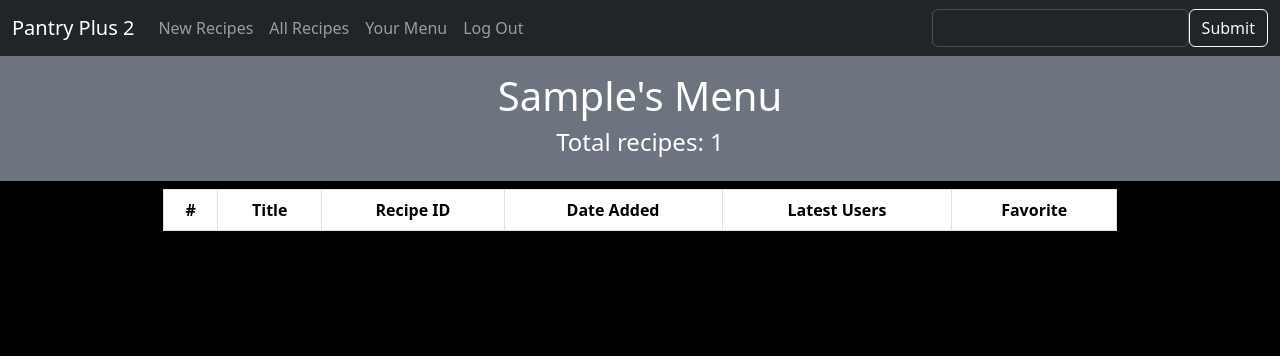
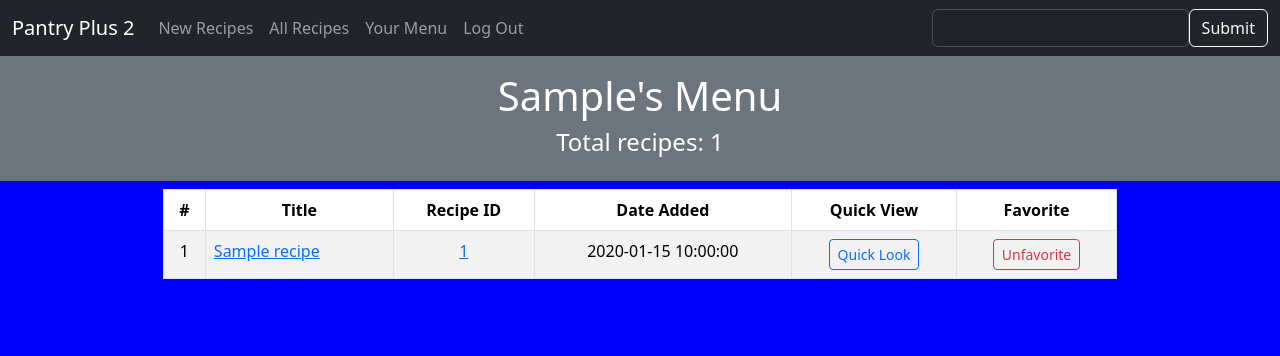
Before and after one commit to warmstrongsr/PantryPlus, a Flask app: page /account in a window 1280 px wide. Shown: the top 356 px of the page. Run offline with Flask 3, Linux system fonts and the light colour scheme; a user stored in the database is signed in; tables that the repository leaves empty hold one stand-in row (values such as "Sample post"); lists and menus that the app fills with data are empty; some libraries are stand-ins or nearby versions.

Commit message:
fixed account table with quick look

```diff
--- a/Backend/app/routes.py
+++ b/Backend/app/routes.py
@@ -177,7 +177,6 @@
     return render_template('add_recipe.html', title='Add Recipe', form=form)
 
 
-
 @app.route('/account', methods=['GET', 'POST'])
 @login_required
 def account():
@@ -186,14 +185,13 @@
 
     if form.validate_on_submit():
         search_term = form.search_term.data
-        recipes = Recipe.query.filter((Recipe.id.ilike(f"%{search_term}%")) | (Recipe.title.ilike(f"%{search_term}%")) | (Recipe.date_created.ilike(f"%{search_term}%")), Recipe.user_id==current_user.id).order_by(Recipe.user_id.asc()).all()
-    else:
-        recipes = Recipe.query.filter(Recipe.favorited_by.any(id=current_user.id)).order_by(Recipe.date_created.desc()).all()
-
+        recipes = current_user.favorites.filter((Recipe.id.ilike(f"%{search_term}%")) | (Recipe.title.ilike(f"%{search_term}%")) | (Recipe.date_created.ilike(f"%{search_term}%"))).order_by(Recipe.date_created.asc()).all()
+    else: #remove null value or non-title recipes from view
+        recipes = current_user.latest_added_recipes.filter(Recipe.title != None).order_by(Recipe.date_created.desc()).all()
 
     if request.method == 'POST':
         recipe_id = request.form.get('recipe_id')
-        recipe_title = request.form.get('recipe_title')
+        recipe_title = request.form.get('recipe_title', '')
         recipe_image = request.form.get('recipe_image')
         recipe = Recipe.query.get(recipe_id)
 
@@ -213,10 +211,7 @@
             db.session.commit()
             flash(f'{recipe.title} added to favorites.', 'success')
 
-        recipes = current_user.latest_added_recipes.order_by(Recipe.date_created.desc()).all()
-
     return render_template('account.html', recipes=recipes, form=form, username=username)
-
 
 
 @app.route('/signup', methods=["GET", "POST"])
--- a/Backend/app/templates/account.html
+++ b/Backend/app/templates/account.html
@@ -6,7 +6,7 @@
 {% if current_user.is_authenticated %}
 <h1>{{ current_user.username.title() }}'s Menu</h1>
 {% if recipes %}
-<h4>Total recipes: {{ recipes|length }}</h4>
+    <h4>Total recipes: {{ recipes|length }}</h4>
 {% endif %}
 {% else %}
 <h5>Please Sign Up or Log In to Create or Update Menus</h5>
@@ -16,13 +16,18 @@
 {% block content %}
 <style>
     .btn {
-    margin:auto;
-    display:block;
-}
-body{
-    background-color: black;
-}
+        margin: auto;
+        display: block;
+    }
 
+    .btn-pressed {
+        background-color: yellow;
+    }
+
+    .btn {
+        margin: auto;
+        display: block;
+    }
 </style>
 
 
@@ -43,16 +48,17 @@
                         Title</th>
                     <th>Recipe ID</th>
                     <th>Date Added</th>
-                    <th>Latest Users</th>
+                    <th>Quick View</th>
                     <th>Favorite</th>
                 </tr>
             </thead>
             <tbody>
-                {% for recipe in recipes.items %}
+                {% for recipe in recipes %}
 
                 {% if recipe.title is not none %}
                 <tr>
                     <td class="text-center">{{ loop.index }}</td><!-- Add the counter value -->
+
                     <td><a href="{{ 'https://spoonacular.com/recipes/' + recipe.title.split(' ')|join('-') + '-' + recipe.id|string }}"
                             target="_blank">{{ recipe.title}}</a></td>
                     <td class="text-center">
@@ -61,12 +67,10 @@
                             recipe.id }}</a>
                     </td>
 
-                    <td class="text-center">{{ recipe.date_created.strftime('%Y-%m-%d %H:%M:%S') }}
-                    </td>
-
+                    <td class="text-center">{{ recipe.date_created.strftime('%Y-%m-%d %H:%M:%S') }}</td>
                 <!-- image modal -->
                 <td>
-                    <button class="btn btn-outline-primary btn-sm btn-block data-toggle="button" aria-pressed="false" autocomplete="off"" data-toggle="modal" data-target="#recipe-modal"
+                    <button class="btn btn-outline-primary btn-sm btn-block data-toggle="button" aria-pressed="false" autocomplete="off" data-toggle="modal" data-target="#recipe-modal"
                         data-recipe-id="{{ recipe.id }}" data-image-url="{{ recipe.image }}" onclick="highlightButton(this);">
                         Quick Look
                     </button>
@@ -97,9 +101,9 @@
                             {% endif %}
                             <!-- <input type="submit" value="Delete"
                                 class="btn btn-outline-danger"
-                                onclick="updateTable({{ loop.index }});">
+                                onclick="updateTable({{ loop.index }});"-->
 
-                            {% endif %} -->
+                            <!-- {% endif %} -->
                         </form>
                     </td>
                 </tr>
@@ -210,7 +214,41 @@
         }
     }
 </script>
-{% if recipes.pages > 1 %}
+
+<script>
+    $(function () {
+        // Get a reference to the modal and image elements
+        const modal = $("#recipe-modal");
+        const image = modal.find("img");
+
+        // Update the image source and alt text when the modal is opened
+        modal.on("show.bs.modal", function (event) {
+            const button = $(event.relatedTarget);
+            const recipeId = button.data("recipe-id");
+            const imageUrl = button.data("image-url");
+
+            image.attr("src", imageUrl);
+            image.attr("alt", "Recipe Image");
+        });
+    });
+
+    function highlightButton(button) {
+        button.classList.add("btn-pressed");
+    }
+
+    $(function () {
+        $('#recipe-modal').on('hidden.bs.modal', function () {
+            const button = $('.btn-pressed');
+            button.removeClass('btn-pressed');
+
+            // Remove the highlight effect after 3 seconds
+            setTimeout(function (btn) {
+                btn.removeClass('btn-pressed');
+            }, 7000, button);
+        });
+    });
+</script>
+<!-- {% if recipes.pages > 1 %}
 <div class="container" style="border-radius: 0">
     <div class="row row-cols-1  mt-3 " style="border-radius: 0">
         <nav aria-label="Page navigation">
@@ -242,7 +280,8 @@
     </div>
 </div>
 
-{% endif %}
-<script>
+{% endif %} -->
+
+
 
 {% endblock %}
--- a/Backend/app/templates/full_menu.html
+++ b/Backend/app/templates/full_menu.html
@@ -21,6 +21,12 @@
     .btn-pressed {
   background-color: yellow;
 }
+
+.btn {
+    margin:auto;
+    display:block;
+}
+
 
 </style>
 
```
